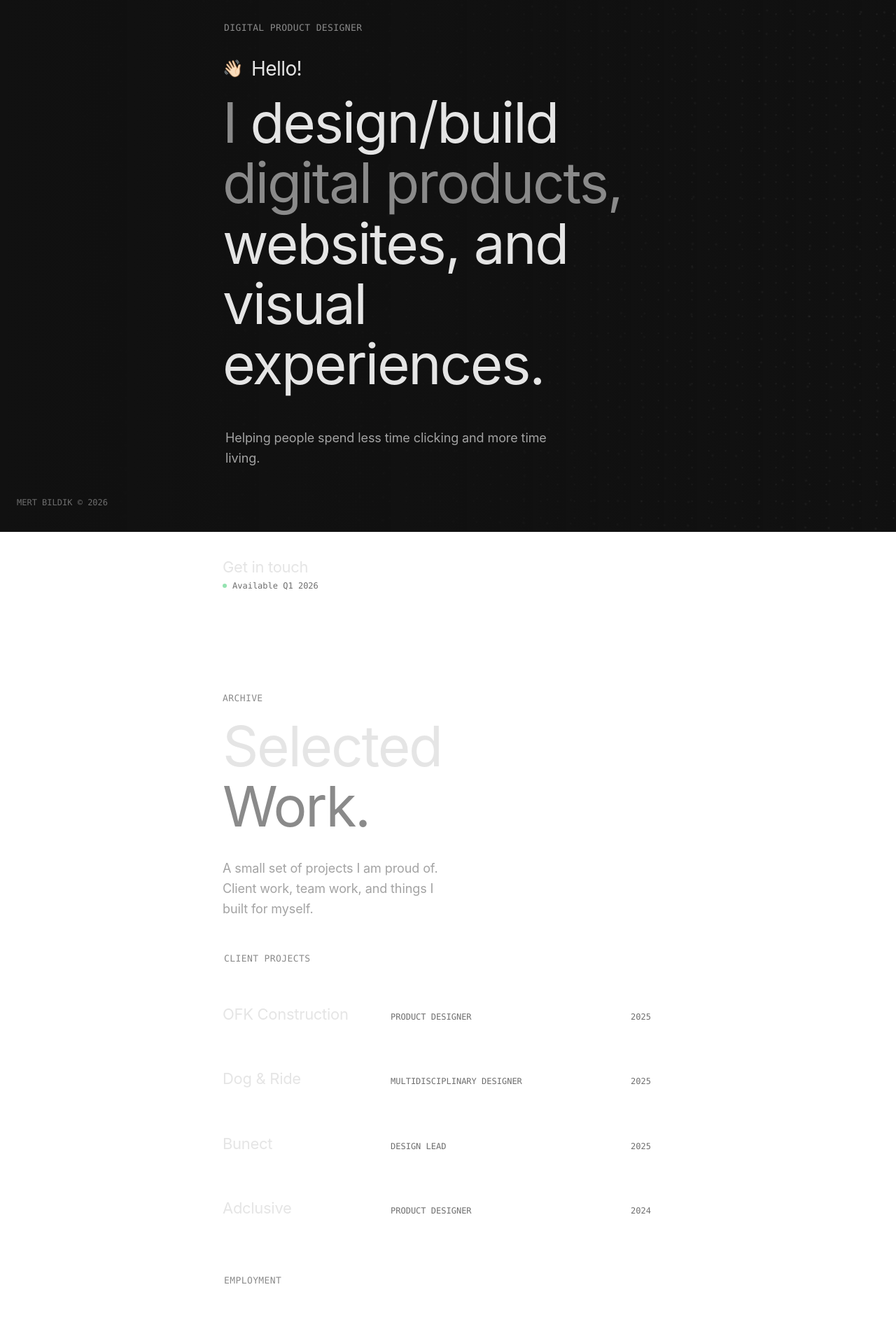
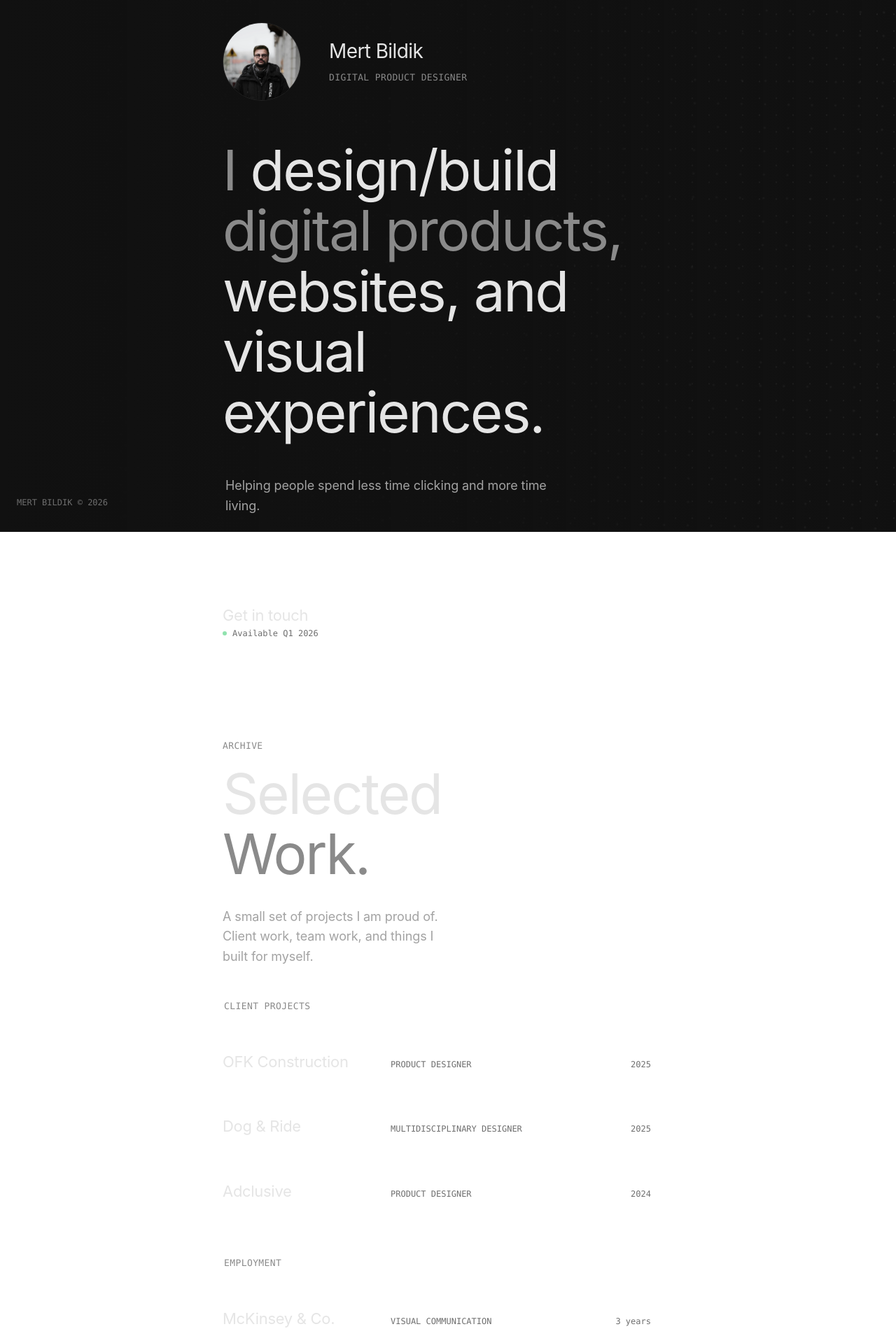
Before and after one commit to mertbildik/Portfolio, a React (Vite) app: page / in a window 1280 px wide. Shown: the part 40-1939 px from the top of the page at 70% size. Built offline with nearby package versions, Linux system fonts and the light colour scheme; a web font is replaced by a local one.

Commit message:
feat(home): add portrait and name header, hide ventures from portfolio

```diff
--- a/src/pages/Home.tsx
+++ b/src/pages/Home.tsx
@@ -1,6 +1,7 @@
 import React, { useEffect } from 'react';
 import { motion } from 'motion/react';
 import { ArrowUpRight } from 'lucide-react';
+import mertPhoto from '../assets/mert.webp';
 import SplitPage from '../layouts/SplitPage';
 import { containerVariants, itemVariants } from '../components/motion';
 import Portfolio from './Portfolio';
@@ -28,18 +29,26 @@ const Home: React.FC = () => {
                     initial="hidden"
                     animate="visible"
                 >
-                    <motion.div variants={itemVariants} className="pl-[2px]">
-                        <span className="text-eyebrow font-mono text-ink-low uppercase mb-6 md:mb-8 block">
-                            DIGITAL PRODUCT DESIGNER
-                        </span>
+                    <motion.div className="flex flex-col md:flex-row md:items-center gap-6 md:gap-10">
+                        <motion.div variants={itemVariants} className="shrink-0 self-center md:self-auto">
+                            <img
+                                src={mertPhoto}
+                                alt="Mert Bildik"
+                                className="w-24 h-24 lg:w-28 lg:h-28 object-cover object-top rounded-full border border-line"
+                            />
+                        </motion.div>
+
+                        <motion.div variants={itemVariants} className="text-center md:text-left">
+                            <h2 className="text-headline text-ink-high mb-2 md:mb-3">
+                                Mert Bildik
+                            </h2>
+                            <span className="text-eyebrow font-mono text-ink-low uppercase block">
+                                DIGITAL PRODUCT DESIGNER
+                            </span>
+                        </motion.div>
                     </motion.div>
 
-                    <motion.p variants={itemVariants} className="text-headline text-ink-high mb-3 md:mb-4 flex items-center gap-3">
-                        <span aria-hidden="true" className="text-[0.85em] leading-none">👋🏻</span>
-                        Hello!
-                    </motion.p>
-
-                    <motion.h1 variants={itemVariants} className="text-display-xl text-ink-high">
+                    <motion.h1 variants={itemVariants} className="text-display-xl text-ink-high mt-10 md:mt-14">
                         <span className="text-ink-low">I </span>design/build
                         <br />
                         <span className="text-ink-low">digital products,</span>
--- a/src/pages/Portfolio.tsx
+++ b/src/pages/Portfolio.tsx
@@ -11,6 +11,8 @@ const SECTIONS: { label: string; kind: Project['kind'] }[] = [
     { label: 'EMPLOYMENT', kind: 'employment' },
     { label: 'VENTURES', kind: 'venture' },
 ];
+
+const PORTFOLIO_PROJECTS = PROJECTS.filter((p) => p.kind !== 'venture' && p.id !== 'bunect');
 
 const Portfolio: React.FC = () => (
     <SplitPage id="portfolio">
@@ -42,7 +44,10 @@ const Portfolio: React.FC = () => (
             className="flex flex-col w-full relative z-30"
         >
             <div className="flex flex-col w-full max-w-3xl gap-10 lg:gap-12">
-                {SECTIONS.map((section) => (
+                {SECTIONS.map((section) => {
+                    const sectionProjects = PORTFOLIO_PROJECTS.filter((p) => p.kind === section.kind);
+                    if (sectionProjects.length === 0) return null;
+                    return (
                     <div key={section.kind} className="flex flex-col gap-4">
                         <motion.h2
                             variants={itemVariants}
@@ -52,7 +57,7 @@ const Portfolio: React.FC = () => (
                         </motion.h2>
                         <div className="flex flex-col">
                             <div className="border-t border-line -mx-2 mb-0" />
-                            {PROJECTS.filter((p) => p.kind === section.kind).map((project) => (
+                            {sectionProjects.map((project) => (
                                 <Link
                                     key={project.id}
                                     to={`/portfolio/${project.id}`}
@@ -83,7 +88,8 @@ const Portfolio: React.FC = () => (
                             ))}
                         </div>
                     </div>
-                ))}
+                    );
+                })}
             </div>
         </motion.div>
     </SplitPage>
```
